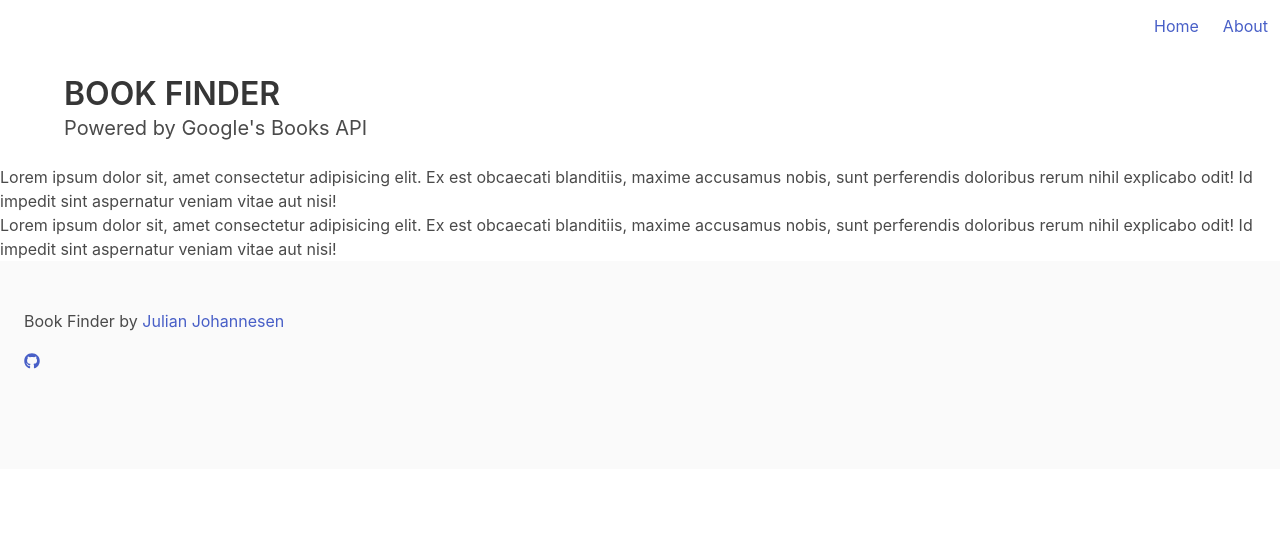
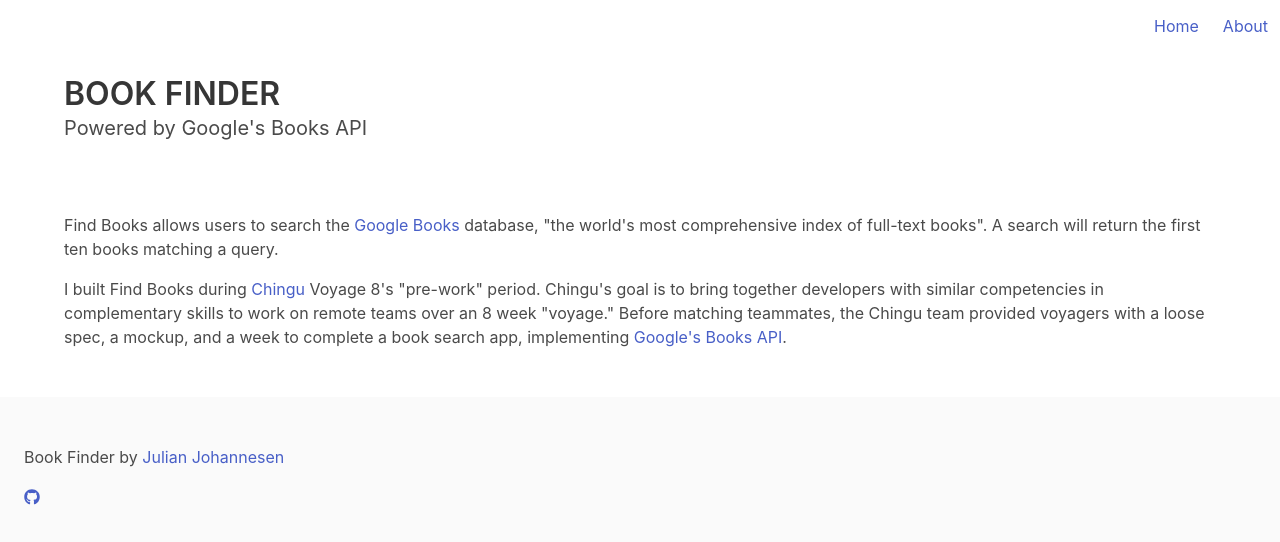
Before and after one commit to julianjohannesen/Find-Books, a React (Create React App) app: page /about in a window 1280 px wide. Shown: the top 542 px of the page. Built offline with nearby package versions, Linux system fonts and the light colour scheme.

Commit message:
edited about & changed maxResults to 40, workedd on bk details

```diff
--- a/src/components/About.js
+++ b/src/components/About.js
@@ -6,11 +6,13 @@
     return (
         <React.Fragment>
             <Header />
-            <div>
-            <p>Lorem ipsum dolor sit, amet consectetur adipisicing elit. Ex est obcaecati blanditiis, maxime accusamus nobis, sunt perferendis doloribus rerum nihil explicabo odit! Id impedit sint aspernatur veniam vitae aut nisi!</p>
+                <section className="section">
+                    <div className="container">
+                        <p style={{marginBottom: "1em"}}>Find Books allows users to search the <a href="https://books.google.com/" title="Google Books">Google Books</a> database, "the world's most comprehensive index of full-text books". A search will return the first ten books matching a query. </p>
 
-            <p>Lorem ipsum dolor sit, amet consectetur adipisicing elit. Ex est obcaecati blanditiis, maxime accusamus nobis, sunt perferendis doloribus rerum nihil explicabo odit! Id impedit sint aspernatur veniam vitae aut nisi!</p>
-            </div>
+                        <p>I built Find Books during <a href="https://chingu.io/" title="Chingu">Chingu</a> Voyage 8's "pre-work" period. Chingu's goal is to bring together developers with similar competencies in complementary skills  to work on remote teams over an 8 week "voyage." Before matching teammates, the Chingu team provided voyagers with a loose spec, a mockup, and a week to complete a book search app, implementing <a href="https://developers.google.com/books/" title="Google Books API">Google's Books API</a>.</p>
+                    </div>
+                </section>
             <Footer />
         </React.Fragment>
         )
--- a/src/components/App.js
+++ b/src/components/App.js
@@ -33,7 +33,7 @@
 
 		e.preventDefault()
 
-		const url = `https://www.googleapis.com/books/v1/volumes?key=AIzaSyCP4wm4HGR-D-IHRvlnlXGBGGSsjhaR9CY&q=${this.state.query.trim()}`
+		const url = `https://www.googleapis.com/books/v1/volumes?key=AIzaSyCP4wm4HGR-D-IHRvlnlXGBGGSsjhaR9CY&q=${this.state.query.trim()}&maxResults=40`
 
 		axios(url)
 			.then(res=>this.setState({books: res.data.items}))
--- a/src/components/BookDetails.js
+++ b/src/components/BookDetails.js
@@ -36,7 +36,7 @@
                 <section className="modal-card-body">
                     <figure
                         className="image is-pulled-left"
-                        style={{ maxWidth: "128px", marginRight: "1em", marginTop: "-65px", }}
+                        style={{ maxWidth: "128px", marginRight: "1em", }}
                     >
                         <img
                             src={imageLinks.thumbnail}
```
